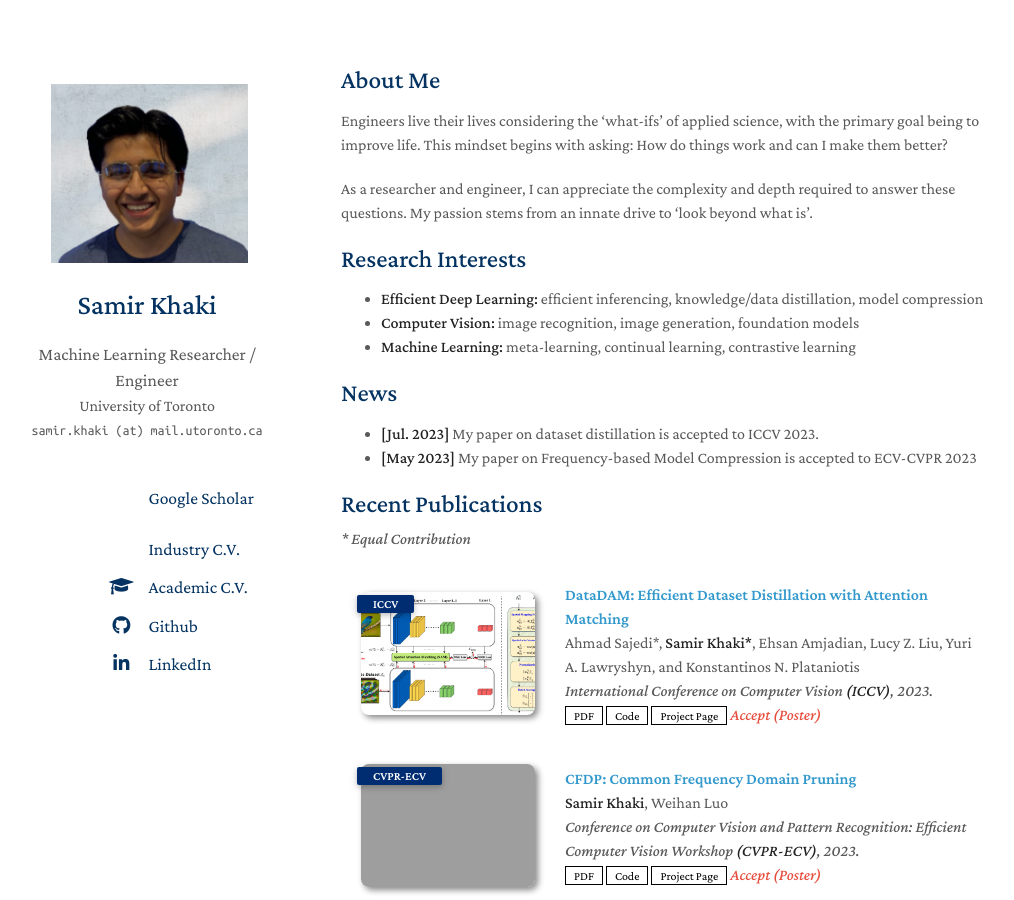
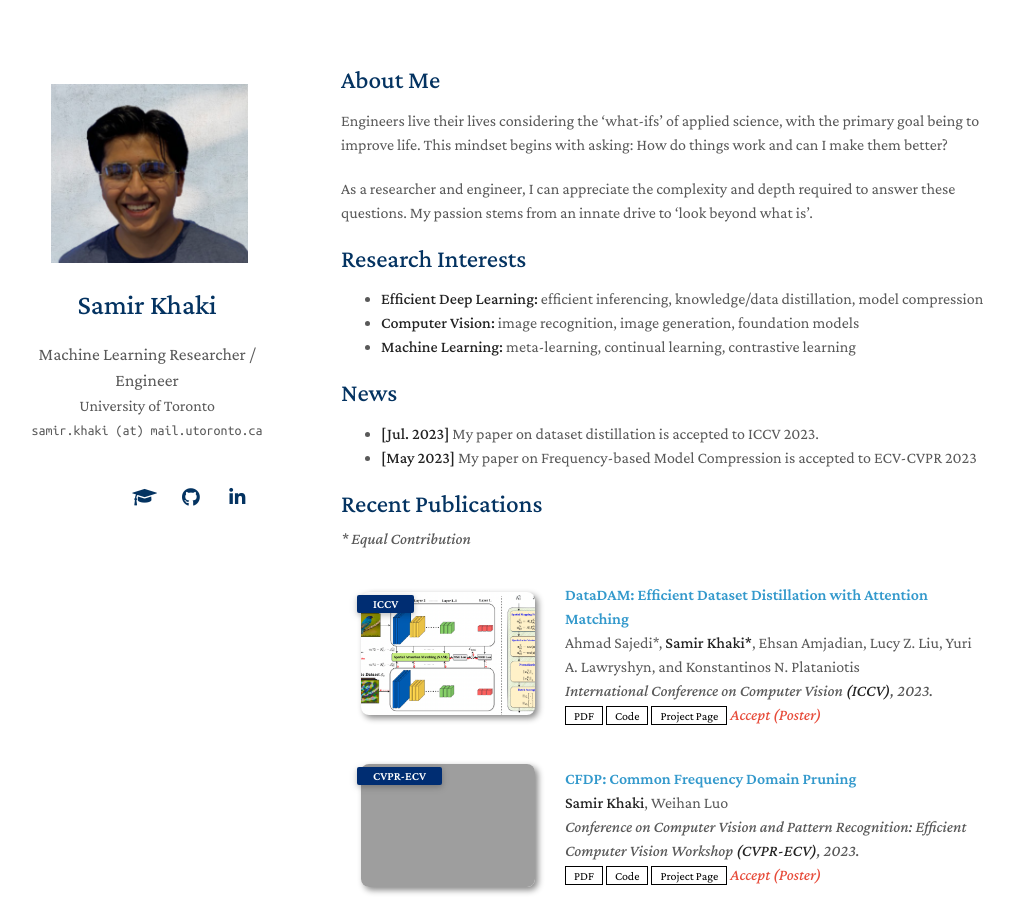
Before and after one commit to lizekai-richard/lizekai-richard.github.io, a Jekyll site: the page built from index.md, in a window 1280 px wide and 900 px high. Shown: the whole window, without its empty margins (129-1143 px from the left). Built offline with Jekyll 4.4.1, drawn with Linux system fonts in a browser that asks for light colours; nearby versions of some CDN libraries; a style sheet for code colours, icons or effects is not loaded; our own code applies the rules of GitHub Pages for plain Markdown files; grey boxes are pictures that could not be loaded.

Commit message:
Update Homepage

```diff
--- a/_layouts/homepage.html
+++ b/_layouts/homepage.html
@@ -66,57 +66,57 @@
         <a style="margin: 0 5px 0 0" href="{{ site.google_scholar }}">
           <i class="ai ai-google-scholar" style="font-size:1.2rem"></i>
         </a>
-        <a style="margin: 0 5px 0 0" href="{{ site.google_scholar }}">
+        <!-- <a style="margin: 0 5px 0 0" href="{{ site.google_scholar }}">
           <span ><p style="font-size:1.1rem;white-space: nowrap">Google Scholar</p></span>
         </a>
-        <br>
+        <br> -->
         {% endif %}
 
         {% if site.cv_link %}
         <a style="margin: 0 5px 0 0" href="{{ site.cv_link }}">
           <i class="ai ai-cv" style="font-size:1.3rem;"></i>
         </a>
-        <a style="margin: 0 5px 0 0" href="{{ site.cv_link }}">
+        <!-- <a style="margin: 0 5px 0 0" href="{{ site.cv_link }}">
           <span ><p style="font-size:1.1rem;white-space: nowrap">Industry C.V.</p></span>
         </a>
-        <br>
+        <br> -->
         {% endif %}
 
         {% if site.aca_cv_link %}
         <a style="margin: 0 5px 0 0" href="{{ site.aca_cv_link }}">
           <i class="fa fa-graduation-cap" style="font-size:1.2rem;"></i>
         </a>
-        <a style="margin: 0 5px 0 0" href="{{ site.aca_cv_link }}">
+        <!-- <a style="margin: 0 5px 0 0" href="{{ site.aca_cv_link }}">
           <span ><p style="font-size:1.1rem;white-space: nowrap">Academic C.V.</p></span>
         </a>
-        <br>
+        <br> -->
         {% endif %}
 
         {% if site.github_link %}
         <a style="margin: 0 5px 0 0" href="{{ site.github_link }}">
           <i class="fab fa-github"></i>
         </a>
-        <a style="margin: 0 5px 0 0" href="{{ site.github_link }}">
+        <!-- <a style="margin: 0 5px 0 0" href="{{ site.github_link }}">
           <span ><p style="font-size:1.1rem;white-space: nowrap">Github</p></span>
         </a>
-        <br>
+        <br> -->
         {% endif %}
 
         {% if site.linkedin %}
         <a style="margin: 0 5px 0 0" href="{{ site.linkedin }}">
           <i class="fab fa-linkedin"></i>
         </a>
-        <a style="margin: 0 5px 0 0" href="{{ site.linkedin }}">
+        <!-- <a style="margin: 0 5px 0 0" href="{{ site.linkedin }}">
           <span ><p style="font-size:1.1rem;white-space: nowrap">LinkedIn</p></span>
         </a>
-        <br>
+        <br> -->
         {% endif %}
 
         {% if site.twitter %}
         <a style="margin: 0 0 0 0" href="{{ site.twitter }}">
           <i class="fab fa-twitter"></i>
         </a>
-        <br>
+        <!-- <br> -->
         {% endif %}
         </div>
         <br>
```
